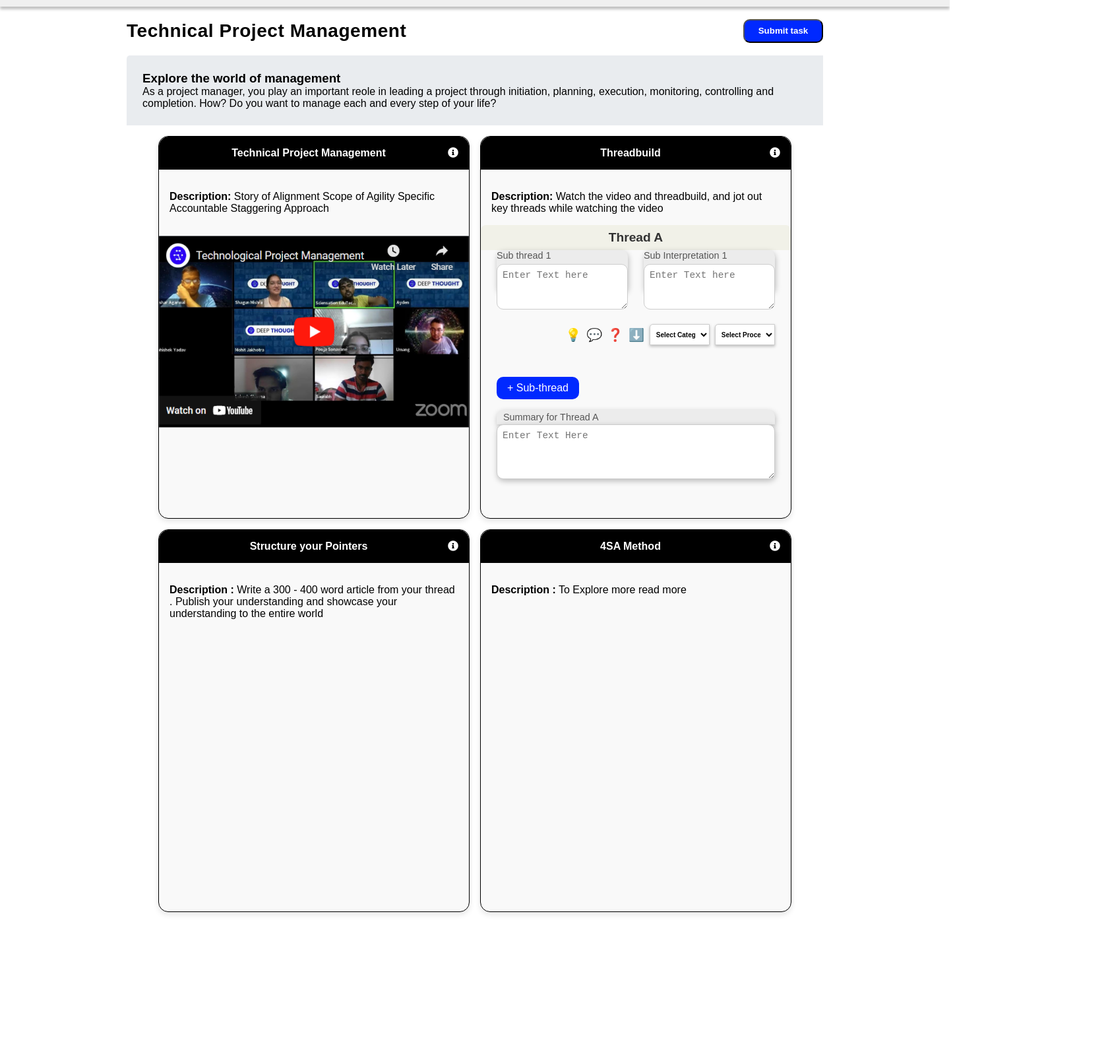
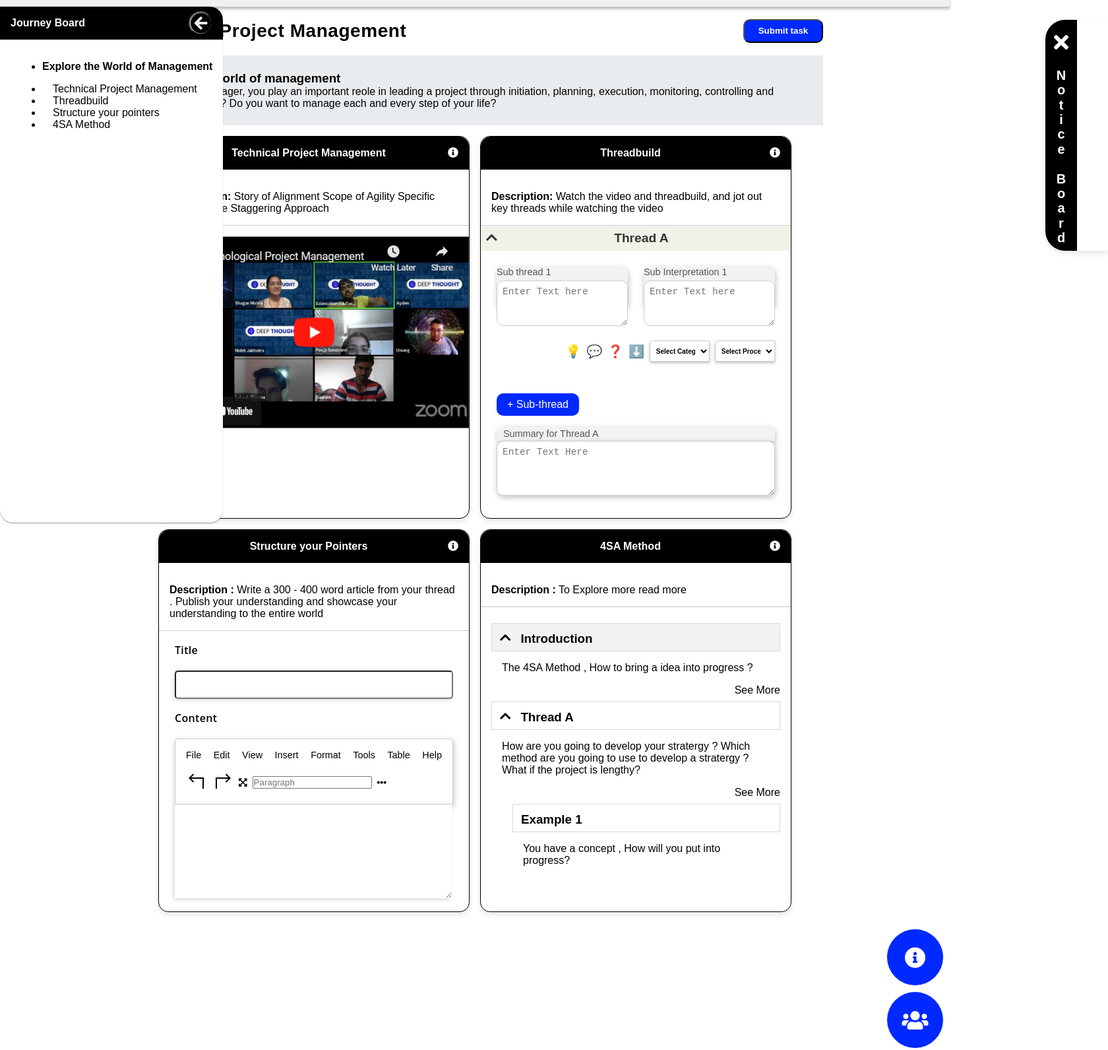
Before and after one commit to sivakumar6678/DTFrontend, a plain HTML site: page index.html in a window 1280 px wide. Shown: the part 80-1671 px from the top of the page at 66% size, 1680 px wide, since content can reach past the window. Before the commit the page ends 1478 px from the top, so only its background shows below. Drawn offline with Linux system fonts and the light colour scheme.

Commit message:
completed docs

```diff
--- a/index.html
+++ b/index.html
@@ -23,17 +23,24 @@
       </nav>
   </header>
 
-  <main>
-    <!-- <section id="journey-board">
-      <h2>Explore the World of Management</h2>
+  <main class="mainpage">
+    <section id="journey-board">
+      <div class="journ-head">
+        <h2 id="journey-head">Journey Board</h2>
+        <button id="toggle-button"><i id="togglebtnside" class="fa fa-arrow-circle-left"></i></button>
+      </div>
+      <div class="jouney-body" id="journey-content">
         <ul>
+          <li>
+            <b>Explore the World of Management</b>
+          </li>
           <li>Technical Project Management</li>
           <li>Threadbuild</li>
+          <li>Structure your pointers</li>
           <li>4SA Method</li>
         </ul>
-      <div class="topic-details">
       </div>
-      </section> -->
+    </section>
 
       <section class="main">
         <div class="heading">
@@ -61,7 +68,7 @@
           <div class="card-body">
             <p><b>Description:</b>  Watch the video and threadbuild, and jot out key threads while watching the video</p>
             <div class="card-header">
-              <h3>Thread A</h3>
+              <h3><i style="float:left;" class="fas fa-chevron-up"></i> Thread A</h3>
           </div>
           <div class="card-body-card2">
               <div class="input-section">
@@ -81,11 +88,9 @@
                   <button class="icon-button">⬇️</button>
                   <select class="dropdown">
                       <option class="opiton">Select Categ</option>
-                      <!-- Add more options here -->
                   </select>
                   <select class="dropdown">
                       <option class="opiton">Select Process</option>
-                      <!-- Add more options here -->
                   </select>
               </div>
               <button class="add-sub-thread">+ Sub-thread</button>
@@ -101,6 +106,33 @@
           <div class="card-heading"><h4>Structure your Pointers  <i class="fas fa-info-circle"></i></h4></div>
           <div class="card-body">
             <p><b>Description :</b>  Write a 300 - 400 word article from your thread . Publish your understanding and showcase your understanding to the entire world </p>
+            <div class="card-body-content">
+              <h2>Title</h2>
+              <input type="text">
+              <h2>Content</h2>
+              <div class="notepad">
+                <div class="firstrow">
+                  <li>File</li>
+                  <li>Edit</li>
+                  <li>View</li>
+                  <li>Insert</li>
+                  <li>Format</li>
+                  <li>Tools</li>
+                  <li>Table</li>
+                  <li>Help</li>
+                </div>
+                <div class="secondrow">
+                  <li><img src="images/curved-arrow.png" alt=""></li>
+                  <li><img src="images/curved-arrow.png" id="icon-right" alt=""></li>
+                  <li><i class="fas fa-expand-arrows-alt"></i></li>
+                  <li><input type="text" placeholder="Paragraph"></li>
+                  <li><i class="fas fa-ellipsis-h"></i></li>
+                </div>
+              </div>
+              <div>
+                <textarea id="afterseconsrow"></textarea>
+              </div>
+            </div>
 
           </div>
         </div>
@@ -108,15 +140,44 @@
           <div class="card-heading"><h4>4SA Method  <i class="fas fa-info-circle"></i></h4></div>
           <div class="card-body">
             <p><b>Description :</b>  To Explore more read more </p>
+            <div class="card-body-last">
+              <div>
+                <h3 class="mainh3"><i style="float:left; margin-right:15px;" class="fas fa-chevron-up"></i> Introduction </h3>
+                <p>The 4SA Method , How to bring a idea into progress ?</p>
+                <span class="seemore">See More</span>
+              </div>
+              <div>
+                <h3><i style="float:left; margin-right:15px;" class="fas fa-chevron-up"></i> Thread A</h3>
+                <p>How are you going to develop your stratergy ? Which method are you going to use to develop a stratergy ? What if the project is lengthy?</p>
+                <span class="seemore">See More</span>
+              </div>
+              <div class="lastexample">
+                <h3>Example 1</h3>
+                <p>You have a concept , How will you put into progress?</p>
+              </div>
+
+            </div>
 
           </div>
         </div>
       </section>
+      <section class="rightpage">
+        <div class="rightbar">
+          <span>
+            <h3><i class="fas fa-times" style="font-size: 32px; padding-top:10px;"></i> Notice Board</h3>
+          </span>
+        </div>
+
+
+        <ul>
+          <li><i class="fas fa-info-circle"></i></li>
+          <li><i class="fas fa-users"></i></li>
+          <li><i class="fas fa-calendar-alt"></i></li>
+        </ul>
+      </section>
 
     </main>
 
-    <footer>
-    </footer>
 
   <script src="script.js"></script>
 </body>
--- a/script.js
+++ b/script.js
@@ -0,0 +1,25 @@
+document.getElementById('toggle-button').addEventListener('click', function() {
+    var content = document.getElementById('journey-content');
+    var header = document.getElementById('journey-head');
+    var icon = this.querySelector('i');
+    if (content.style.display === 'none' || content.style.display === '') {
+      content.style.display = 'block';
+      header.style.display = 'block';
+      icon.classList.remove('fa-arrow-circle-right');
+      icon.classList.add('fa-arrow-circle-left');
+    } else {
+        header.style.display = 'none';
+      content.style.display = 'none';
+      icon.classList.remove('fa-arrow-circle-left');
+      icon.classList.add('fa-arrow-circle-right');
+    }
+  });
+
+  // Initially hide the button if no content
+  window.addEventListener('load', function() {
+    var content = document.getElementById('journey-content');
+    var button = document.getElementById('toggle-button');
+    if (content.innerHTML.trim() === '') {
+      button.style.display = 'none';
+    }
+  });
--- a/styles.css
+++ b/styles.css
@@ -9,7 +9,6 @@ body {
     width: 1440px;
     margin: 0 auto;
 }
-
 nav {
     padding: 0 5rem;
     display: flex;
@@ -44,7 +43,55 @@ nav {
     height: 37px;
     border-radius: 50%;
 }
+section#journey-board {
+    position:absolute;
+    top:90px;
+    box-shadow: 0px 1px 1px 0px #00000040;
+    border-radius: 0 0 20px 20px;
 
+}
+#journey-board .journ-head{
+    background: #000;
+    color: white;
+    height: 50px;
+    padding:1rem;
+    border-top-right-radius: 20px;
+}
+.journ-head {
+    display: flex;
+    justify-content: space-between;
+    align-items: center;
+  }
+#journey-board .journ-head h2{
+    font-size: 16px;
+}
+.jouney-body{
+    background: white;
+    padding-left:3rem;
+    height: 732px;
+
+    border-radius: 0 0 20px 20px;
+    box-shadow: 0px 1px 1px 0px #00000040;
+}
+#togglebtnside{
+    font-size: 32px;
+}
+#toggle-button{
+    border-radius: 50%;
+}
+.jouney-body ul{
+    padding: 1rem;
+}
+.jouney-body ul li:first-child{
+    padding: 1rem 0;
+}
+.jouney-body ul li:not(:first-child) {
+    padding: 0 1rem;
+}
+.jouney-body ul li b{
+    font-size: 16px;
+    font-weight: 600;
+}
 .main {
     margin: 1rem 12rem;
 }
@@ -99,7 +146,7 @@ nav {
     border-radius: 15px;
     height: 580px;
     box-shadow: 0px 4px 8px rgba(0, 0, 0, 0.1);
-    background-color: #f9f9f9;
+    background-color: white;
 }
 
 .card .card-heading {
@@ -121,12 +168,15 @@ nav {
 .card-body {
     padding: 1rem 0;
 }
-
 .card-body p {
     padding: 1rem;
 }
+.card-body>p{
+
+    border-bottom: 1px solid #ccc;
+}
 .card-body-card2 {
-    padding:0 1.5rem;
+    padding:1.5rem;
 }
 #youtubeimg {
     margin: 1rem 0;
@@ -137,14 +187,11 @@ nav {
     color:black;
     background: #0000000D;
     width: 199px;
-height: 64.32px;
-border-radius: 10px ;
-border: 0.1px 0px 0px 0px;
-opacity: 0.5px;
-/* border: 0.1px solid #333333; */
-box-shadow: 1px 3px 8px 0px #00000040;
-
-
+    height: 64.32px;
+    border-radius: 10px ;
+    border: 0.1px 0px 0px 0px;
+    opacity: 0.5px;
+    box-shadow: 1px 3px 8px 0px #00000040;
 }
 .input-section .input-group textarea {
     width: 199px;
@@ -300,7 +347,6 @@ box-shadow: 1px 3px 8px 0px #00000040;
 
 
 }
-
 .summary-section textarea {
     width: 100%;
     height: 83px;
@@ -313,3 +359,117 @@ box-shadow: 1px 3px 8px 0px #00000040;
     border-radius: 10px;
 
 }
+.card-body-content {
+    height: 399px;
+    margin:0  1.5rem;
+}
+.card-body-content>input[type="text"]{
+    width: 422px;
+height: 43px;
+border-radius: 5px;
+box-shadow: -2px 2px 6px 0px #00000026;
+}
+.card-body-content h2{
+    font-family: Open Sans;
+font-size: 16px;
+font-weight: 600;
+line-height: 21.79px;
+letter-spacing: 0.02em;
+text-align: left;
+margin:1.2rem 0;
+
+}
+.notepad {
+    padding:1rem;
+    width: 422px;
+    height: 100px;
+    font-size: 0.9rem;
+    border: 1px solid #ccc;
+    border-radius: 4px;
+    resize: vertical;
+    box-shadow: 1px 3px 8px 0px #00000040;
+    border-radius: 5px 5px 0 0;
+}
+.notepad .firstrow {
+    list-style-type: none;
+    display: flex;
+    justify-content: space-between;
+    align-items: center;
+    margin-bottom: 1rem;
+}
+.notepad .secondrow {
+    list-style-type: none;
+    display: flex;
+    align-items: center;
+    gap: 0.5rem;
+}
+.secondrow #icon-right{
+    transform: scaleX(-1);
+}
+#afterseconsrow{
+    width: 420px;
+    height: 142px;
+    border:none;
+    box-shadow: -2px 2px 6px 0px #00000026;
+}
+.card-body-last{
+    padding: 1rem;
+}
+.card-body-last div{
+    margin:0.5rem 0;
+}
+.card-body-last h3{
+    height: 43px;
+    border: 1px solid #D9D7D7;
+    padding:12px;
+}
+.card-body-last .mainh3{
+    background: #F2F2F2;
+}
+.seemore{
+    display: block;
+    text-align: right;
+}
+.lastexample{
+    padding-left:2rem;
+}
+.rightpage ul{
+    list-style-type: none;
+    float: right;
+}
+.rightpage ul li i{
+    display: flex;
+    place-content: center;
+    align-items: center;
+    width: 85px;
+    height:85px;
+    font-size: 32px;
+    border-radius: 50%;
+    margin:10px;
+    background: #0029FF;
+    color:white;
+}
+.rightpage .rightbar{
+    position: absolute;
+    width: 95px;
+    top: 110px;
+    left: 1585px;
+    background: #FFFFFF;
+    box-shadow: 0px 4px 8px rgba(0, 0, 0, 0.1);
+    border-radius: 30px 0px 0px 30px;
+}
+.rightpage .rightbar h3{
+    width: 48px;
+    padding: 0.5rem;
+    border-radius: 30px 0px 0px 30px;
+    background: #000;
+    color: white;
+    font-size: 1.25rem;
+    text-align: center;
+    font-weight: 600;
+    line-height: 18px;
+    letter-spacing: 0.02em;
+    text-align: left;
+    writing-mode: vertical-rl;
+    text-orientation: upright;
+}
```
Also changed, not shown: images/curved-arrow.png (added). Lines whose indentation alone changed are shown as unchanged.
